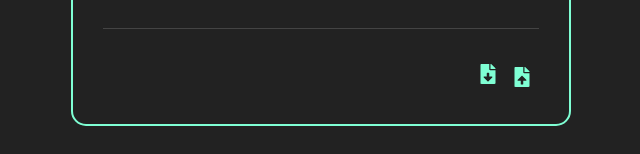
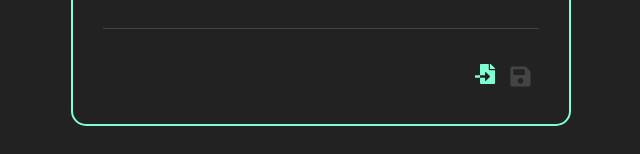
Before and after one commit to gabriel-dp/Sword-ToDo, a React (Create React App) app: page / in a window 1280 px wide. Shown: the part 154-308 px from the top of the page, without its empty margins (319-959 px from the left). Built offline with nearby package versions, Linux system fonts and the light colour scheme.

Commit message:
ui changes

```diff
--- a/src/components/TaskDetails/styles/StartEndDate.css
+++ b/src/components/TaskDetails/styles/StartEndDate.css
@@ -1,7 +1,7 @@
 .calendar-container {
     display: flex;
     flex-direction: row;
-    margin-bottom: 20px;
+    margin-bottom: 30px;
 }
 
 .date-container {
--- a/src/components/TaskList/ManageTasks.jsx
+++ b/src/components/TaskList/ManageTasks.jsx
@@ -1,5 +1,5 @@
 import React, { useState, useEffect } from 'react';
-import { FaFileDownload, FaFileUpload } from 'react-icons/fa'
+import { FaFileImport, FaSave } from 'react-icons/fa'
 
 import "./styles/ManageTasks.css"
 
@@ -31,7 +31,7 @@ const ImportExport = ({tasks, handleImportTasks}) => {
             const fileData = JSON.stringify(tasks);
             const url= URL.createObjectURL(new Blob([fileData], {type: "text/plain"}));
             const link = document.createElement('a');
-            link.download = 'filename.json';
+            link.download = 'sword-tasks.json';
             link.href = url;
             link.click();
         }
@@ -43,10 +43,10 @@ const ImportExport = ({tasks, handleImportTasks}) => {
             <div className='manage-container'>
                 <label htmlFor='file-upload' className='manage-button'>
                     <input id='file-upload' type='file' onChange={onFileChange}/>
-                    <FaFileDownload/>
+                    <FaFileImport/>
                 </label>
-                <button className='manage-button' onClick={FileExport}>
-                    <FaFileUpload/>
+                <button className='manage-button' id='save-tasks' onClick={FileExport} style={(tasks.length == 0) ? {color:'#444'} : {color:'aquamarine'}}>
+                    <FaSave/>
                 </button>
             </div>
         </>
--- a/src/components/TaskList/styles/ManageTasks.css
+++ b/src/components/TaskList/styles/ManageTasks.css
@@ -1,3 +1,9 @@
+.divisor {
+    border: none;
+    border-top: 1px solid #444;
+    margin-top: 30px;
+}
+
 .manage-container {
     width: 100%;
     height: 30px;
@@ -23,13 +29,17 @@
     display: none;
 }
 
-.divisor {
-    border: none;
-    border-top: 1px solid #444;
-    margin-top: 30px;
+#save-tasks {
+    font-size: 23px;
+    transition: all 0.5s ease;
 }
 
 @media (max-device-width: 500px) {
+    .divisor {
+        border-top: 2px solid #444;
+        margin-top: 60px;
+    }
+
     .manage-container {
         height: 60px;
         margin-top: 120px;
@@ -40,4 +50,8 @@
         font-size: 55px;
         padding: 0 15px;
     }
+
+    #save-tasks {
+        font-size: 60px;
+    }
 }
```
